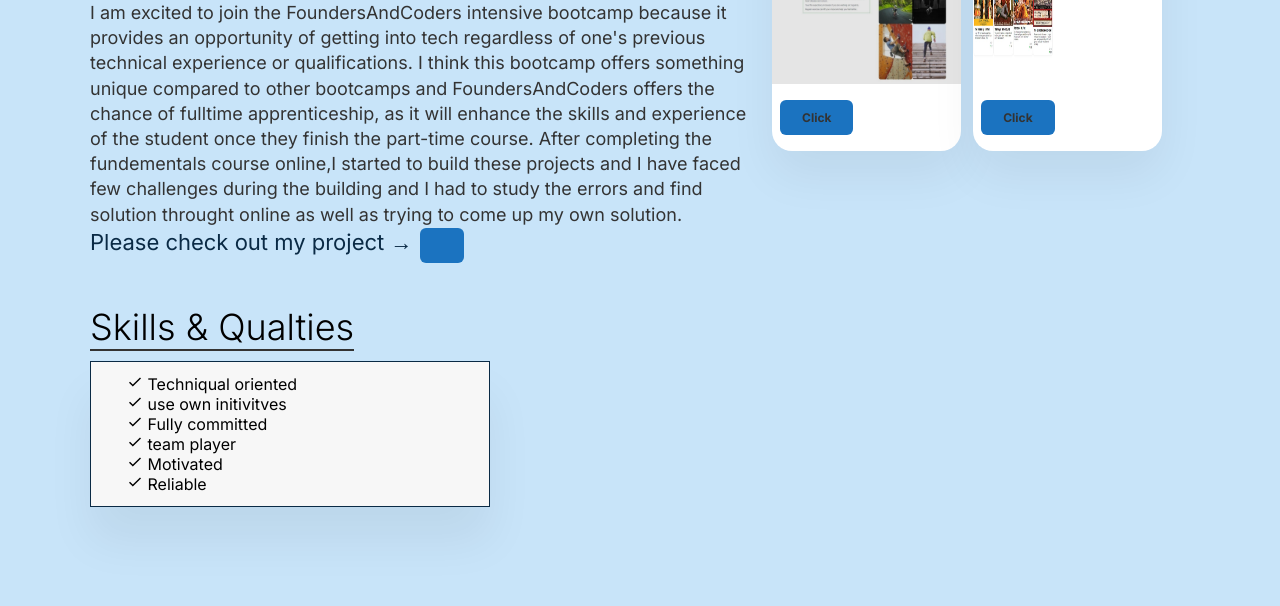
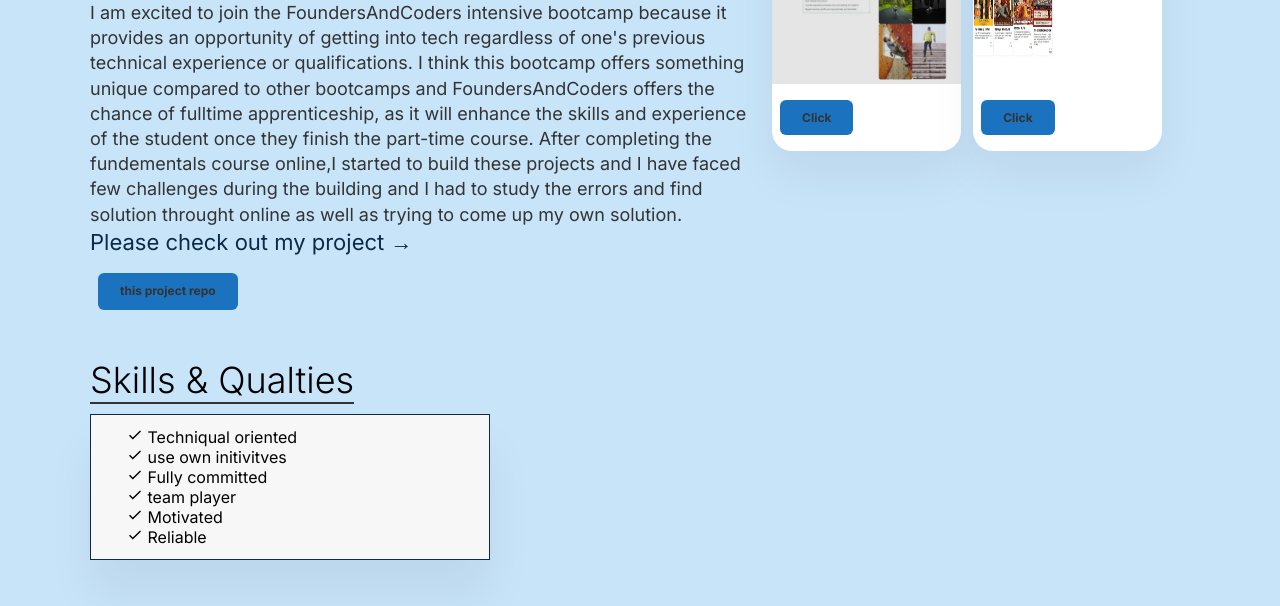
Before and after one commit to f4coder-91/website, a plain HTML site: page index.html in a window 1280 px wide. Shown: the part 707-1313 px from the top of the page. Drawn offline with nearby package versions, Linux system fonts and the light colour scheme.

Commit message:
..
Signed-off-by: f4coder-91 <111709636+farhan-io@users.noreply.github.com>

```diff
--- a/index.html
+++ b/index.html
@@ -47,7 +47,13 @@
             well as trying to come up my own solution.
             <br />
             <span>Please check out my project &rarr;</span>
-            <a href="" target="_blank" rel="noopener noreferrer"></a>
+            <a
+              class="tag"
+              href="https://github.com/f4coder-91/website"
+              target="_blank"
+              rel="noopener noreferrer"
+              >this project repo</a
+            >
           </p>
           <div class="skills">
             <span class="skills--subtitle">Skills & Qualties</span>
--- a/styles.css
+++ b/styles.css
@@ -62,6 +62,22 @@ a:active {
   background-color: rgb(41, 143, 231);
   box-shadow: inset 0 0 24px 4px rgba(27, 115, 192, 0.542);
   transition: all 0.3ms ease-in-out;
+}
+
+.tag {
+  display: block;
+  margin-top: 16px;
+  text-decoration: none;
+  color: #333;
+  font-weight: 600;
+  font-size: 12px;
+  padding: 4px 8px;
+  border-radius: 6px;
+  background-color: rgb(27, 115, 192);
+  width: fit-content;
+  align-items: flex-end;
+  margin: 16px 8px;
+  transition: all 0.3ms ease-in;
 }
 .projects div img {
   width: 100%;
```
